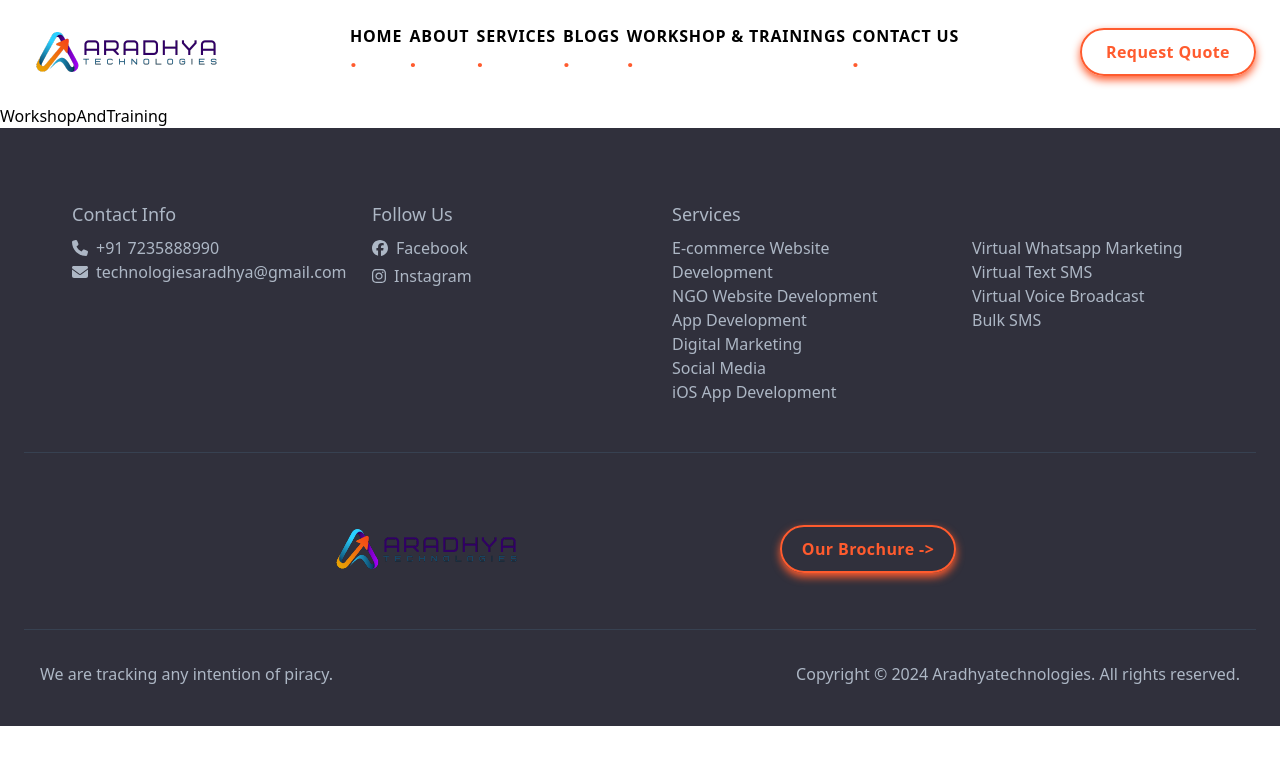
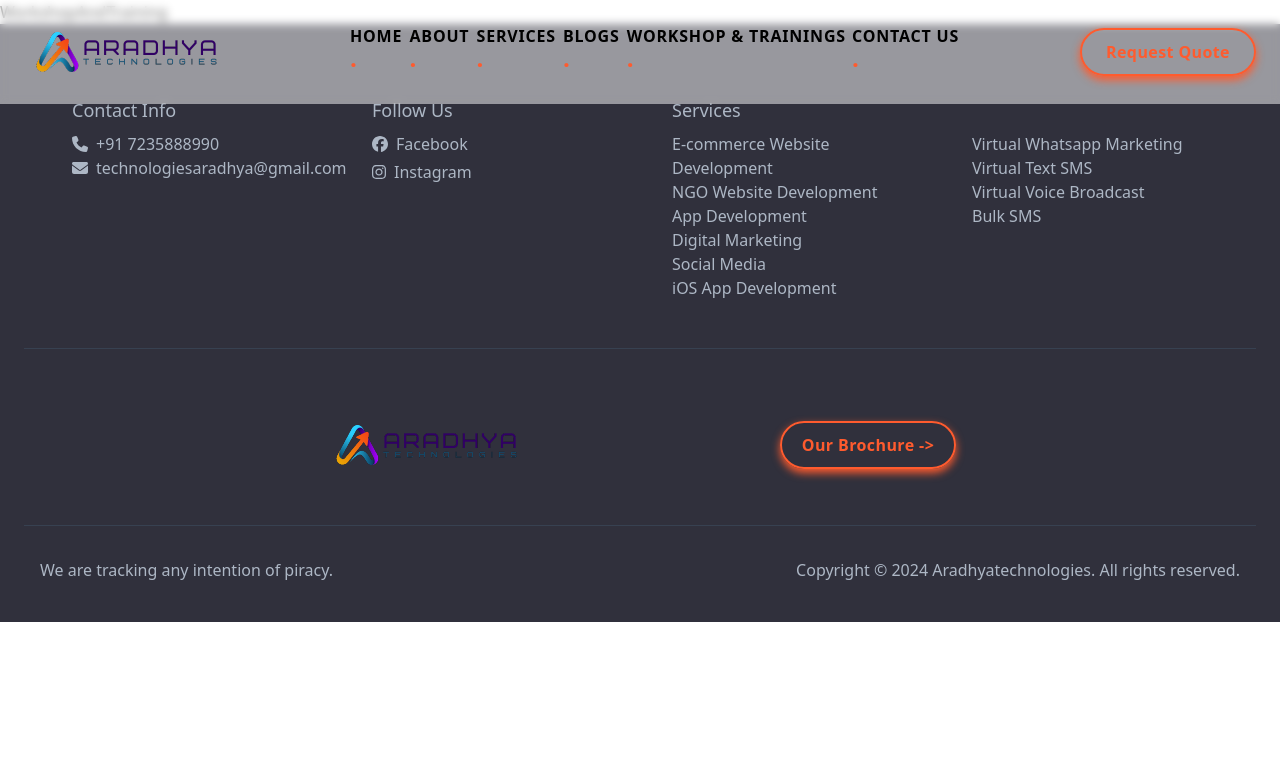
Before and after one commit to HemantMedhsia/Aradhya_Tech_Solutions, a React (Vite) app: page /workshop in a window 1280 px wide. Shown: the top 764 px of the page. Built offline with nearby package versions, Linux system fonts and the light colour scheme.

Commit message:
initial commit

```diff
--- a/src/components/layout/Footer.jsx
+++ b/src/components/layout/Footer.jsx
@@ -9,7 +9,7 @@
 
 const Footer = () => {
     return (
-        <footer className="bg-[#30303c] text-white p-6">
+        <footer className="bg-[#30303c] text-white p-6 ">
             <div className="container mx-auto">
                 <div className="grid grid-cols-1 md:grid-cols-2 lg:grid-cols-4 gap-8 p-8">
                     <div className="m-4 min-w-[200px] bg-customGray text-[#adb7c5]">
--- a/src/components/layout/Header.jsx
+++ b/src/components/layout/Header.jsx
@@ -7,7 +7,7 @@
     const [isMenuOpen, setIsMenuOpen] = useState(false);
 
     return (
-        <div className="w-full bg-white flex flex-col md:flex-row justify-between items-center p-6">
+        <div className="w-full bg-white bg-opacity-50 backdrop-blur-sm fixed top-0 left-0 z-50 flex flex-col md:flex-row justify-between items-center p-6">
             <div className="flex justify-between w-full md:w-auto">
                 <img src={logo} alt="Logo" className="w-[212px] h-auto" />
                 <button
@@ -77,9 +77,6 @@
                     </li>
                 </ul>
             </div>
-            {/* <div className="w-44 h-12 border-2 rounded-full border-[#ff5b2e] flex justify-center items-center font-bold tracking-wide hover:bg-[#ff5b2e] hover:text-white text-[#ff5b2e] duration-500 mt-3 md:mt-0">
-                Request Quote
-            </div> */}
             <Button name={"Request Quote"} />
         </div>
     );
--- a/src/components/pages/About.jsx
+++ b/src/components/pages/About.jsx
@@ -31,7 +31,7 @@
         }`;
 
     return (
-        <div>
+        <div className="lg:mt-[8%]">
             {/* section 1 */}
             <div className="flex flex-col md:flex-row justify-between py-4 px-4 md:px-12">
                 <div className="w-full md:w-1/2 mb-6 md:mb-0 mr-4">
--- a/src/components/pages/Home.jsx
+++ b/src/components/pages/Home.jsx
@@ -84,7 +84,7 @@
     };
 
     return (
-        <div>
+        <div className="lg:mt-[8%]">
             {/* First Section */}
             <div className="flex flex-col lg:flex-row justify-between w-full px-6 lg:px-[120px] py-6 lg:py-[25px]">
                 <div className="py-4 lg:py-[5%]">
```
